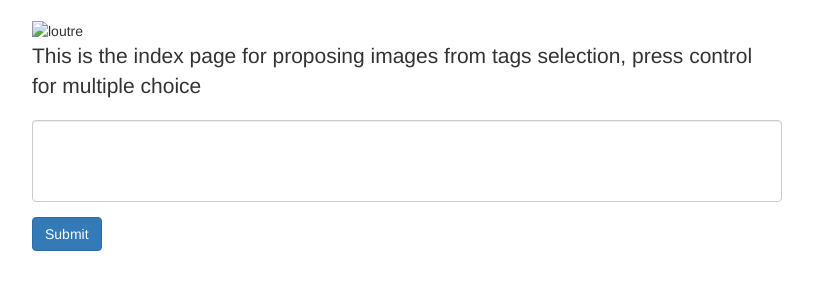
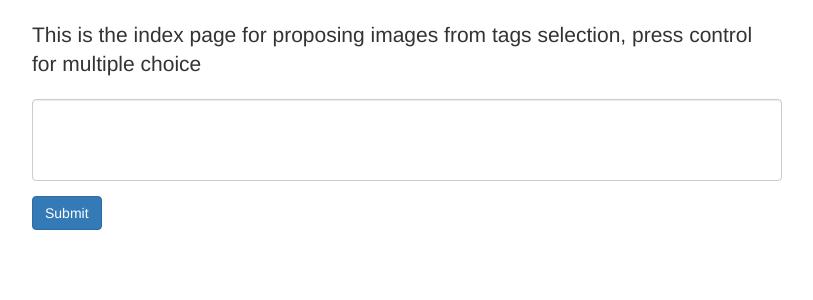
Before and after one commit to quentin-pierson/azure, a Flask app: page / in a window 1280 px wide. Shown: the part 52-352 px from the top of the page, without its empty margins (38-851 px from the left). Run offline with Flask 2, Linux system fonts and the light colour scheme; data that the repository does not hold is empty; some libraries are stand-ins or nearby versions.

Commit message:
Changes by Antoine

```diff
--- a/templates/form_tags.html
+++ b/templates/form_tags.html
@@ -29,13 +29,6 @@ Find your best image
     </div>
   </div>
 </nav>
-
-<div class="container">
-    <img class="fit-picture"
-     src="{{ img }}"
-     alt="loutre"
-     width="500" height="400">
-</div>
 
 <div  class="container">
   <div class="row">
```
